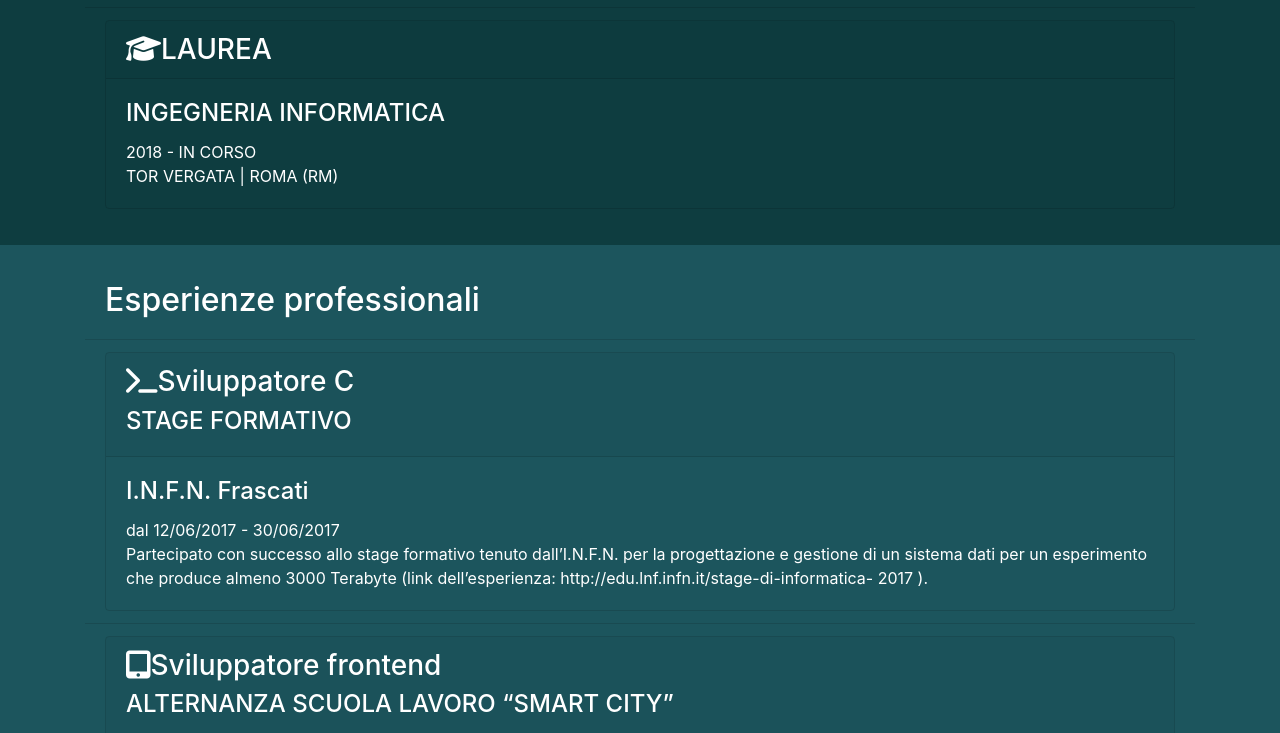
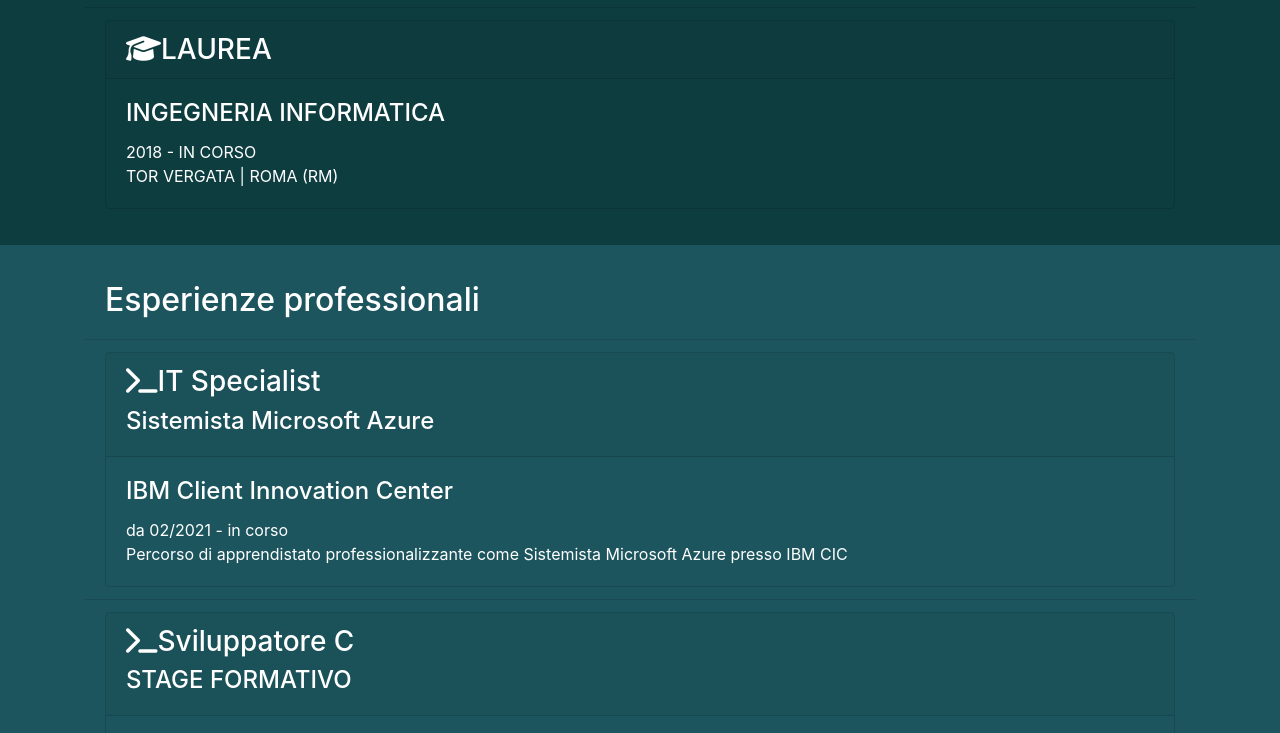
Before and after one commit to LiMIllusion/LiMIllusion.github.io, a plain HTML site: page curriculum.html in a window 1280 px wide. Shown: the part 1013-1746 px from the top of the page. Drawn offline with nearby package versions, Linux system fonts and the light colour scheme.

Commit message:
Aggiornamento

```diff
--- a/curriculum.html
+++ b/curriculum.html
@@ -89,7 +89,7 @@
                                         </p>
                                         <h3 class="card-title">PERITO INFORMATICO</h3>
                                         <p class="card-text">Occupazione attuale:</p>
-                                        <h3 class="card-title">STUDENTE</h3>
+                                        <h3 class="card-title">IT Specialist</h3>
                                         <div class="card-link">
                                             Scorri per il CV
                                             <i class="fas fa-arrow-down"></i>
@@ -158,6 +158,20 @@
                         <h2 class="text-white">
                             Esperienze professionali
                         </h2>
+                    </li>
+                    <li class="list-group-item bg-transparent text-white">
+                        <div class="card bg-transparent">
+                            <div class="card-header">
+                                <h3><i class="fas fa-terminal"></i>IT Specialist</h3>
+                                <h4>Sistemista Microsoft Azure</h4>
+                            </div>
+                            <div class="card-body">
+                                <h4 class="card-title">IBM Client Innovation Center</h4>
+                                <p class="card-text">
+                                    da 02/2021 - in corso<br> Percorso di apprendistato professionalizzante come Sistemista Microsoft Azure presso IBM CIC
+                                </p>
+                            </div>
+                        </div>
                     </li>
                     <li class="list-group-item bg-transparent text-white">
                         <div class="card bg-transparent">
```
Also changed, not shown: index.html (+1 -1 lines).
